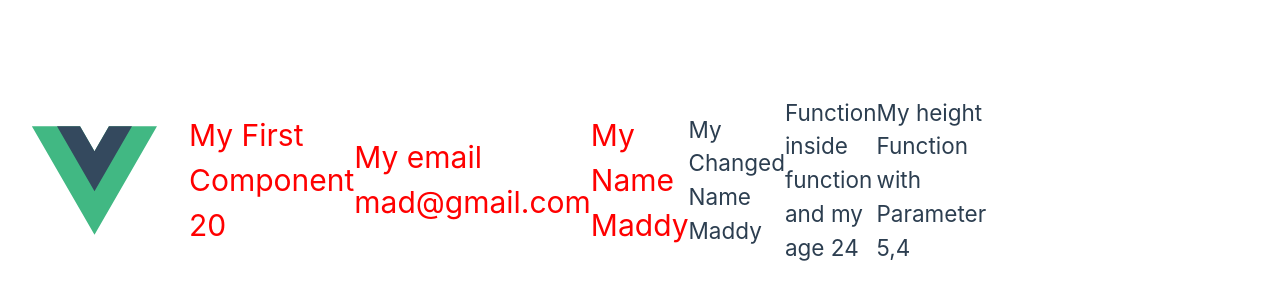
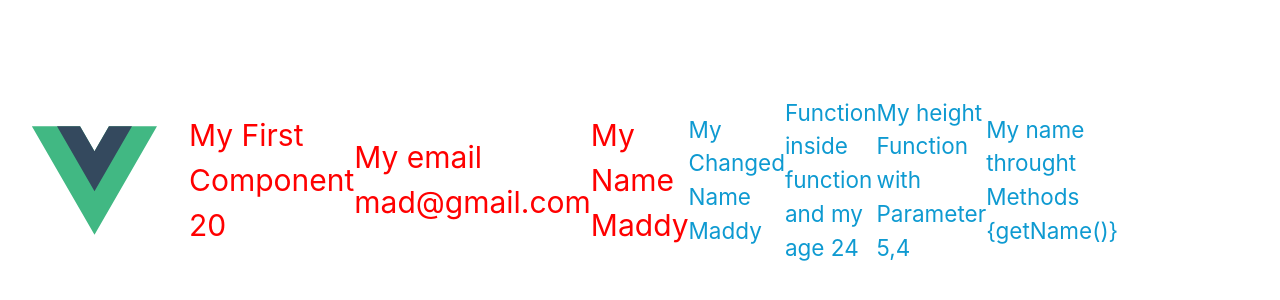
Before and after one commit to madhavrawal29/Vue-js, a Vue app: page / in a window 1280 px wide. Shown: the part 220-520 px from the top of the page. Built offline with nearby package versions, Linux system fonts and the light colour scheme.

Commit message:
Methods with Params

```diff
--- a/src/components/MyFirstComponent.vue
+++ b/src/components/MyFirstComponent.vue
@@ -5,6 +5,10 @@
   <h2>My Changed Name {{ (name = 'Maddy') }}</h2>
   <h2>Function inside function and my age {{ age() }}</h2>
   <h2>My height Function with Parameter {{ height('5,4') }}</h2>
+
+  <!-- Methods -->
+  <br /><br />
+  <h2>My name throught Methods {getName()}</h2>
 </template>
 
 <script>
@@ -18,6 +22,18 @@ export default {
       },
       height: function (height) {
         return height
+      },
+      methods: {
+        getName(name) {
+          return name
+        },
+        getData() {
+          return {
+            name: 'Mads',
+            age: this.age,
+            height: this.height
+          }
+        }
       }
     }
   }
@@ -28,4 +44,7 @@ export default {
 h1 {
   color: red;
 }
+h2 {
+  color: rgb(14, 154, 209);
+}
 </style>
```
